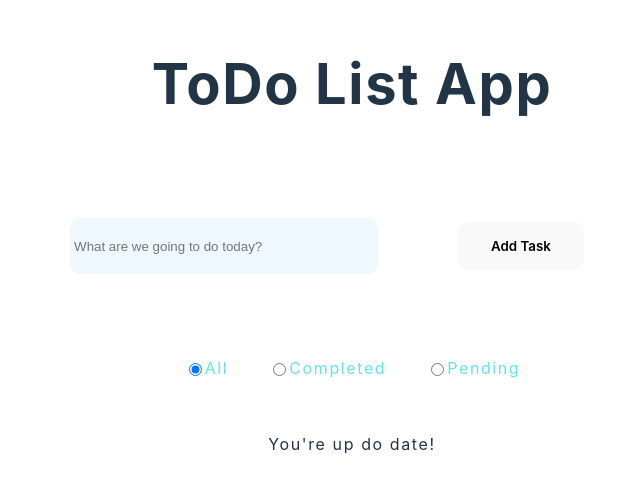
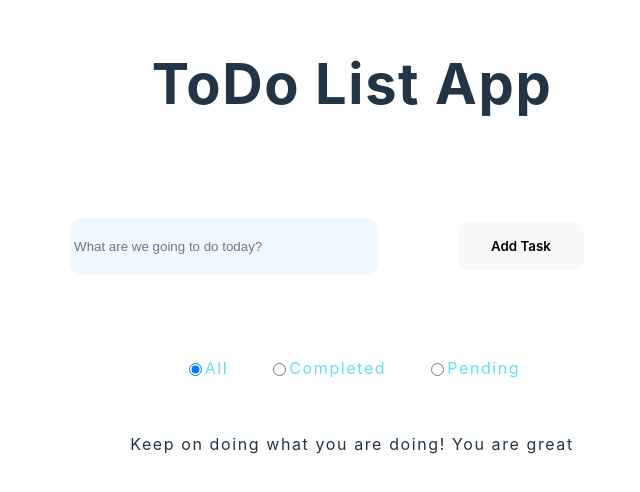
Before and after one commit to S1LB4/Progra-Web-2024-1, a React (Vite) app in the folder ListApp/: page / in a window 1280 px wide. Shown: the part 166-658 px from the top of the page, without its empty margins (288-928 px from the left). Built offline with nearby package versions, Linux system fonts and the light colour scheme.

Commit message:
Update Body.jsx

```diff
--- a/ListApp/src/components/Body/Body.jsx
+++ b/ListApp/src/components/Body/Body.jsx
@@ -2,9 +2,9 @@ import React, { useEffect, useState } from 'react'
 import { useTasks } from '../../hooks/useTask'
 import { AddTask } from '../AddTask/AddTask'
 import { TaskList } from '../TaskList/TaskList'
-import './Body.css'
 import { DownBar } from '../DownBar/DownBar'
 import { Filter } from '../Filter/Filter'
+import './Body.css'
 
 export function Body () {
   const { tasks, createTask, completeTask, deleteTask, completeAllTasks } = useTasks()
@@ -54,7 +54,7 @@ export function Body () {
           <Filter onSelectOption={handleFilterChange} />
           {actualTasks.length > 0
             ? (<TaskList tasks={actualTasks} onCheckChange={handleCheckChange} onDeleteTask={handleDeleteTask}/>)
-            : (<p>You're up do date!</p> )}
+            : (<p>Keep on doing what you are doing! You are great</p> )}
         </div>
         <div>
         {tasks.length > 0 && <DownBar tasks={tasks} onCompleteTasks={completeAllTasks} onClearAll={deleteAllTasks} />}
```
